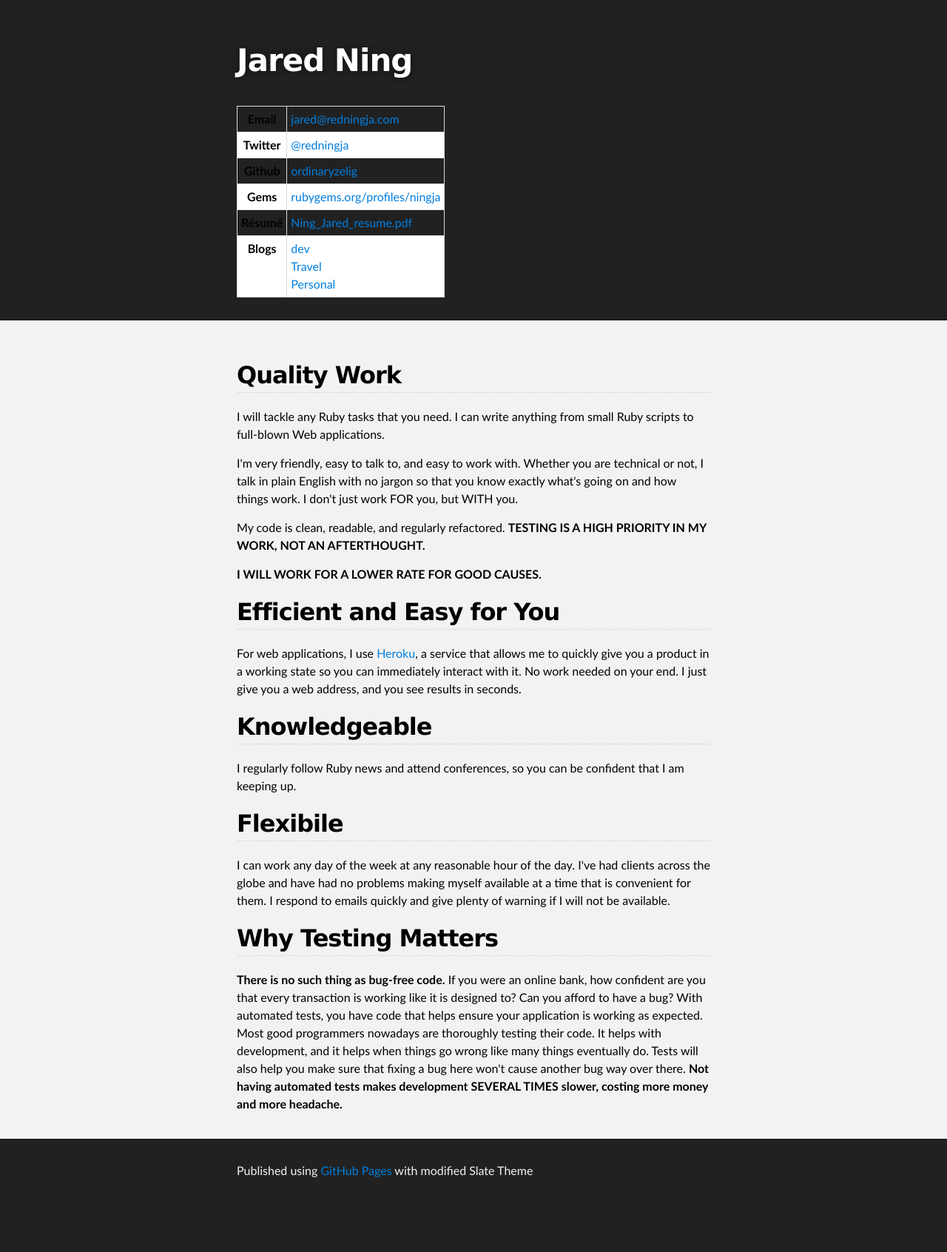
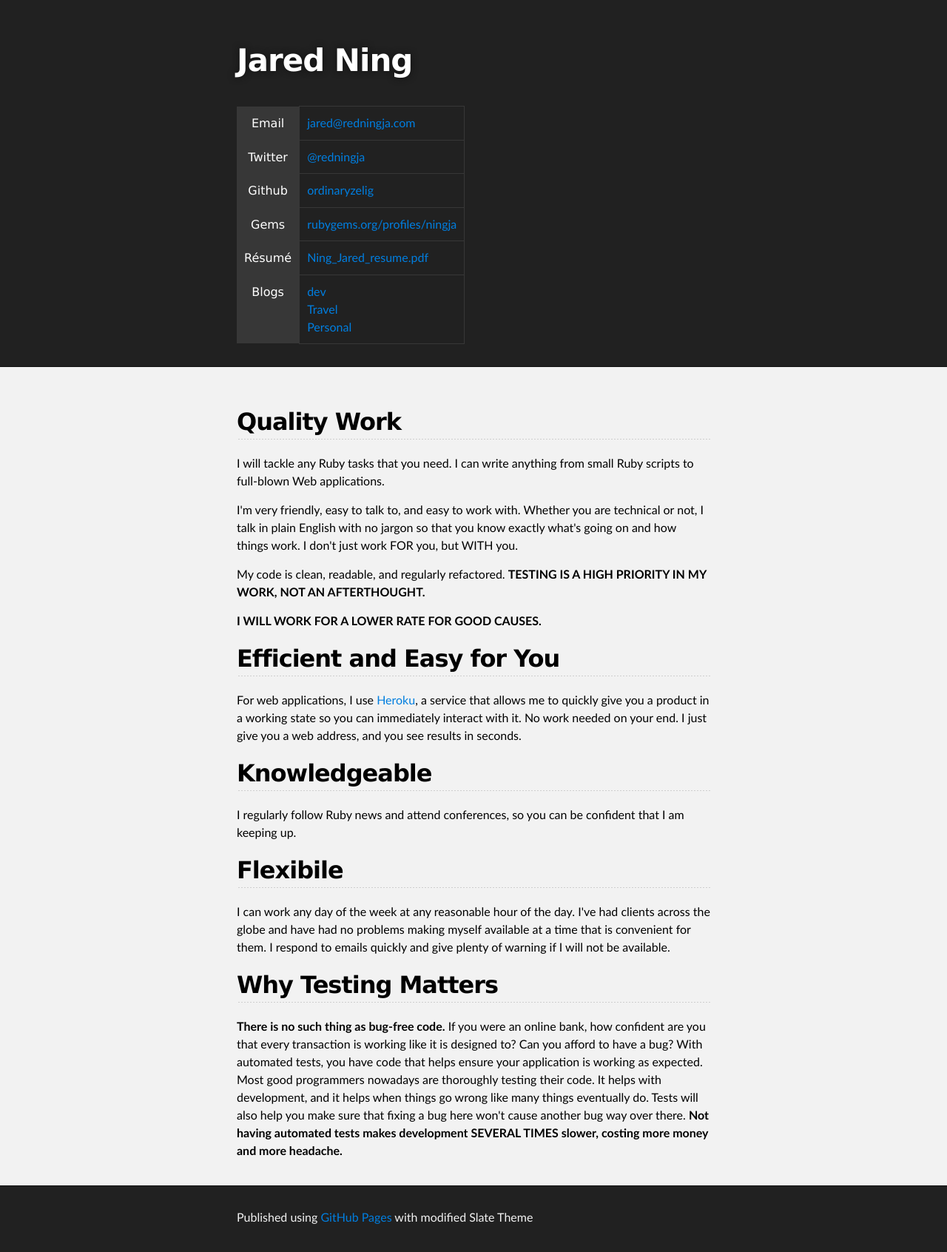
Before and after one commit to ordinaryzelig/ordinaryzelig.github.com, a Jekyll site: the page built from index.html, in a window 1280 px wide. Shown: the whole page at 74% size. Built offline with Jekyll 4.4.1, drawn with Linux system fonts in a browser that asks for light colours; before the commit the page ends 1629 px from its top, so only the background shows below that.

Commit message:
Fix contact table styling.

```diff
--- a/stylesheets/stylesheet.css
+++ b/stylesheets/stylesheet.css
@@ -101,6 +101,19 @@
   margin-bottom: 20px;
   padding: 0 0 0 20px;
   border-left: 3px solid #bbbbbb; }
+
+#contact table {
+  border: 1px solid #373737;
+  margin-bottom: 20px;
+  text-align: left; }
+#contact th {
+  font-family: "Lucida Grande", "Helvetica Neue", Helvetica, Arial, sans-serif;
+  padding: 10px;
+  background: #373737;
+  color: white; }
+#contact td {
+  padding: 10px;
+  border: 1px solid #373737; }
 
 ul li {
   list-style: inside;
@@ -251,13 +264,12 @@
 #gist pre code {
   display: block;
   box-shadow: none; }
-
-table {
+#gist table {
   border: 1px solid #dddddd; }
-  table tr:nth-child(even) {
+  #gist table tr:nth-child(even) {
     background-color: white; }
-  table th, table td {
+  #gist table th, #gist table td {
     padding: 5px;
     border: 1px solid #dddddd; }
-  table th {
+  #gist table th {
     font-weight: bold; }
```
Also changed, not shown: sass/stylesheet.sass (+27 -11 lines).
